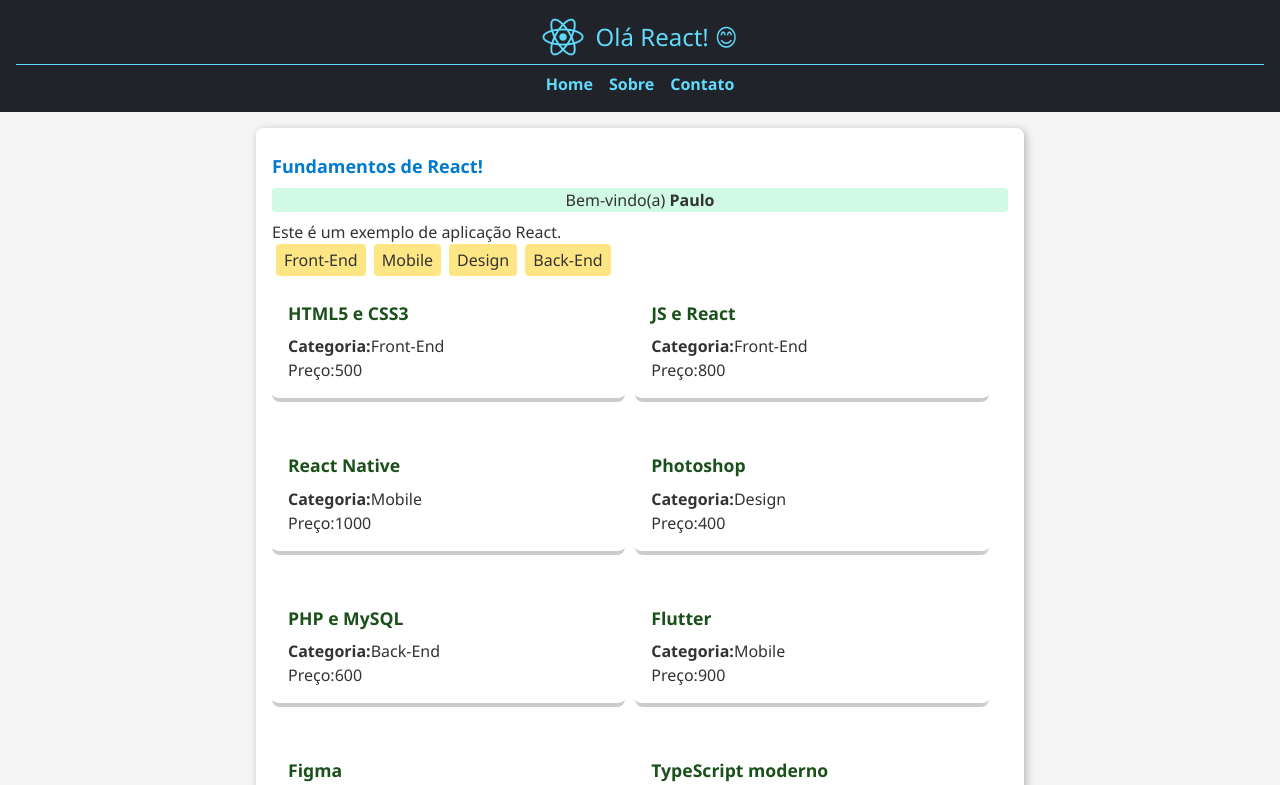
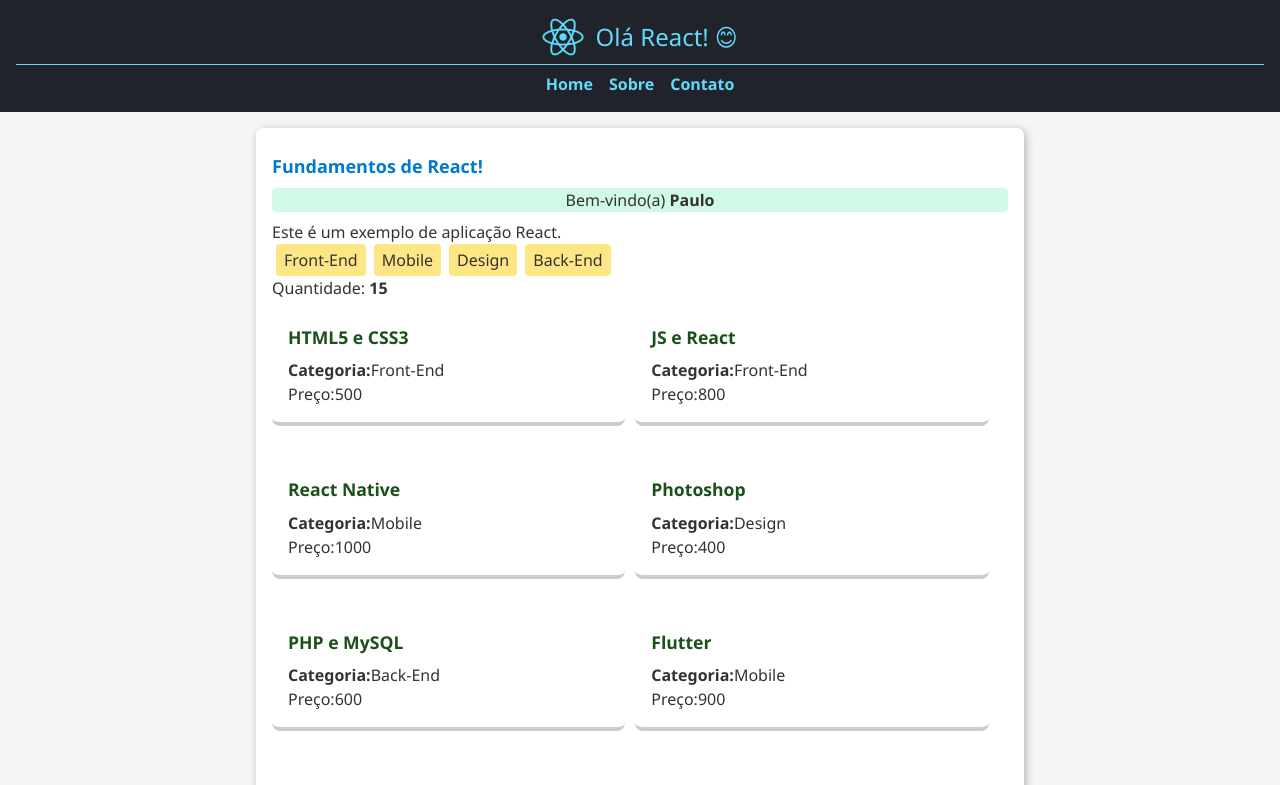
Before and after one commit to PauloHenrique00-tech/react-fundamentos, a React (Vite) app: page / in a window 1280 px wide. Shown: the top 785 px of the page. Built offline with nearby package versions, Linux system fonts and the light colour scheme.

Commit message:
Aplica filtro nos cursos

```diff
--- a/src/components/Conteudo/Conteudo.tsx
+++ b/src/components/Conteudo/Conteudo.tsx
@@ -50,7 +50,7 @@ export default function Conteudo() {
           </>
         )}
 
-        <ListaCursos />
+        <ListaCursos categoria={categoriaAtiva} />
       </section>
 
       <DicaDoDia />
--- a/src/components/ListaCursos/ListaCursos.tsx
+++ b/src/components/ListaCursos/ListaCursos.tsx
@@ -2,12 +2,24 @@ import estilos from "./ListaCursos.module.css";
 import Artigo from "../Conteudo/Artigo/Artigo";
 import cursos from "../../data/cursos";
 
-export default function ListaCursos() {
+type ListaCursosProps = {
+  categoria: null | string;
+};
+
+export default function ListaCursos({ categoria }: ListaCursosProps) {
+  const cursosPorCategoria = categoria
+    ? cursos.filter((curso) => curso.categoria === categoria)
+    : cursos;
   return (
-    <div className={estilos.artigos}>
-      {cursos.map((curso) => {
-        return <Artigo dados={curso} key={curso.id} />;
-      })}
-    </div>
+    <>
+      <p>
+        Quantidade: <b>{cursosPorCategoria.length}</b>
+      </p>
+      <div className={estilos.artigos}>
+        {cursosPorCategoria.map((curso) => (
+          <Artigo dados={curso} key={curso.id} />
+        ))}
+      </div>
+    </>
   );
 }
```
